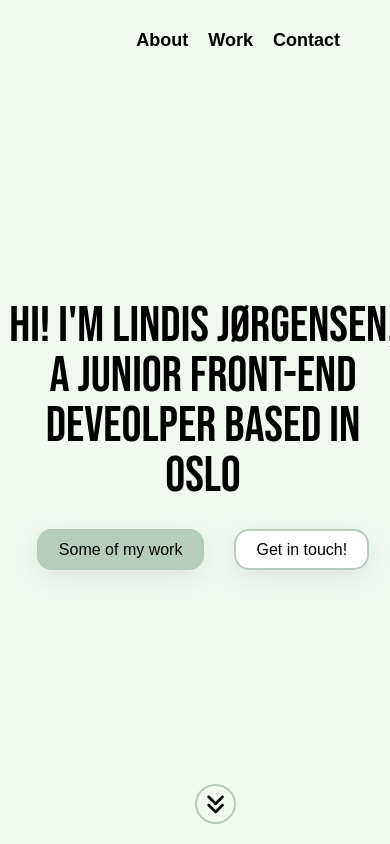
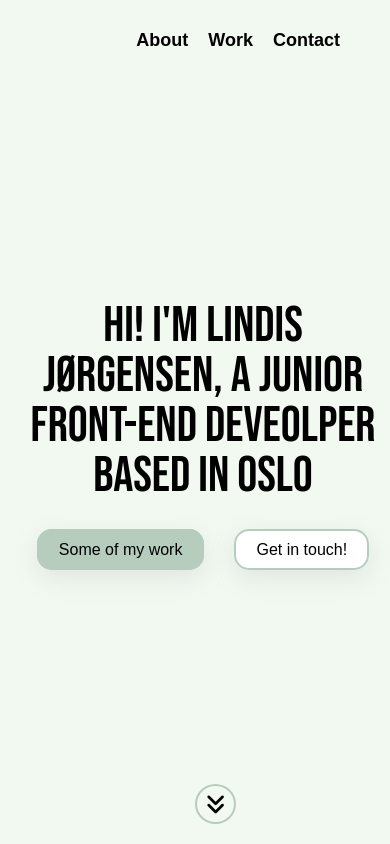
Before and after one commit to lindijor/portfolio, a React (Create React App) app: page / in a window 390 px wide. Shown: the top 844 px of the page. Built offline with nearby package versions, Linux system fonts and the light colour scheme.

Commit message:
Adjusting header width

```diff
--- a/src/App.css
+++ b/src/App.css
@@ -83,7 +83,7 @@ a {
 @media (max-width: 1000px) {
   h1 {
     font-size: 50px;
-    width: 100%;
+    width: 90vw;
     margin: 0 0 40px 0;
   }
 
```
